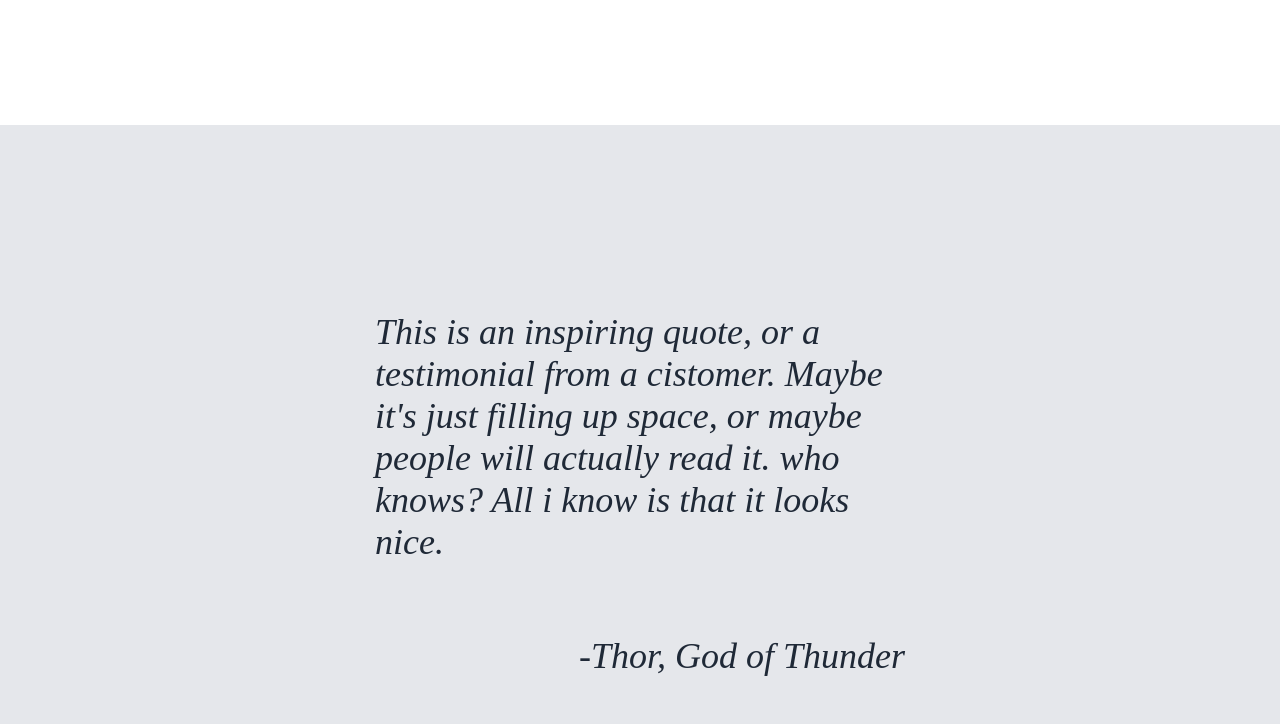
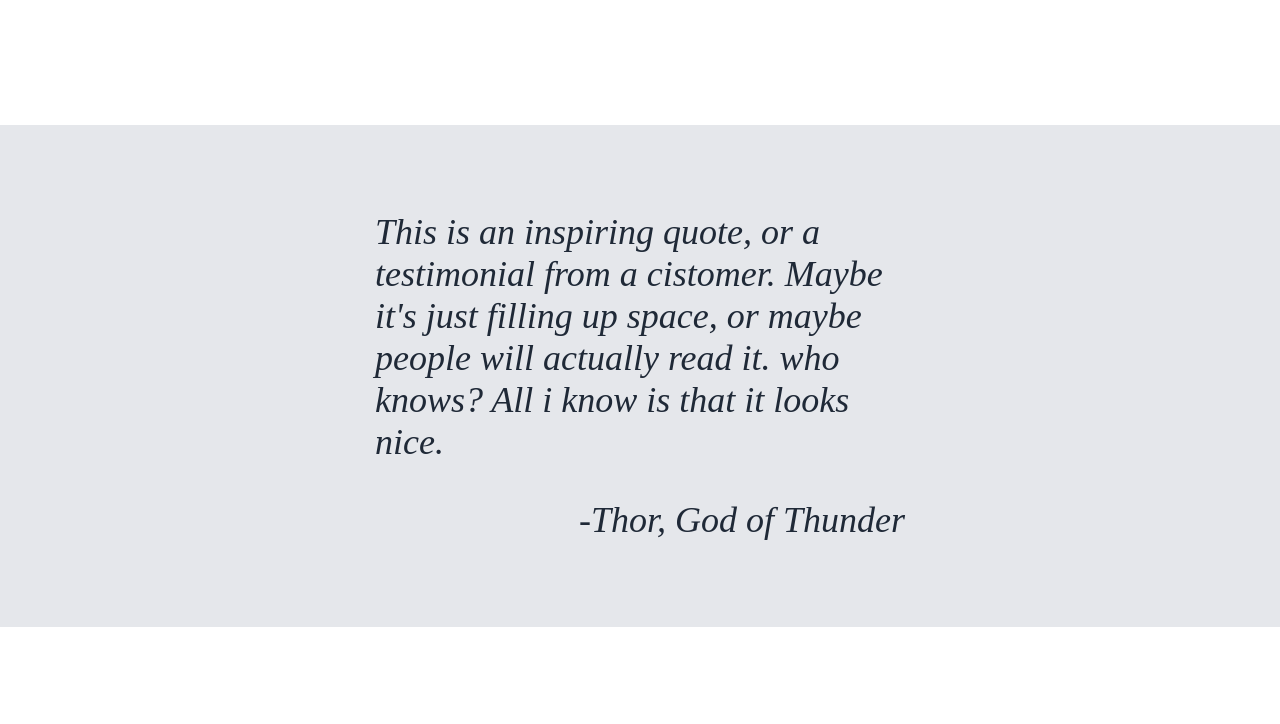
Before and after one commit to mrprocrastinator/landingpage-odin, a plain HTML site: page index.html in a window 1280 px wide. Shown: the part 1100-1824 px from the top of the page. Drawn offline with Linux system fonts and the light colour scheme.

Commit message:
removed flex from quote

```diff
--- a/styles.css
+++ b/styles.css
@@ -100,13 +100,11 @@ a, .small-header, .button, .footer {
     font-style: italic;
     font-weight: lighter;
     color: #1f2937;
-    padding: 150px 375px;
-    display: flex;
-    flex-direction: column;
+    padding: 50px 375px;
 }
 
 .author {
-    align-self: self-end;
+    text-align: end;
 }
 
 /*beginning of sign up card*/
```
